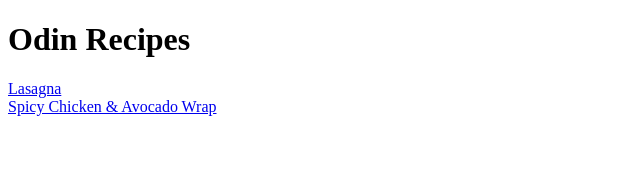
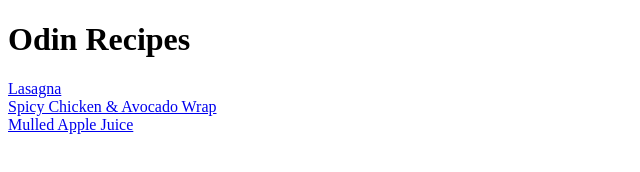
Before and after one commit to tushar0289/odin_recipes, a plain HTML site: page index.html in a window 1280 px wide. Shown: the whole page, without its empty margins (0-640 px from the left). Drawn offline with Linux system fonts and the light colour scheme.

Commit message:
Add the link to mapplejuice page

```diff
--- a/index.html
+++ b/index.html
@@ -8,6 +8,7 @@
 <body>
     <h1>Odin Recipes</h1>
     <a href="recipes/lasagna.html">Lasagna</a> <br>
-    <a href="recipes/spicychickenwrap.html">Spicy Chicken & Avocado Wrap</a>
+    <a href="recipes/spicychickenwrap.html">Spicy Chicken & Avocado Wrap</a> <br>
+    <a href="recipes/mapplejuice.html">Mulled Apple Juice</a>
 </body>
 </html>
```
